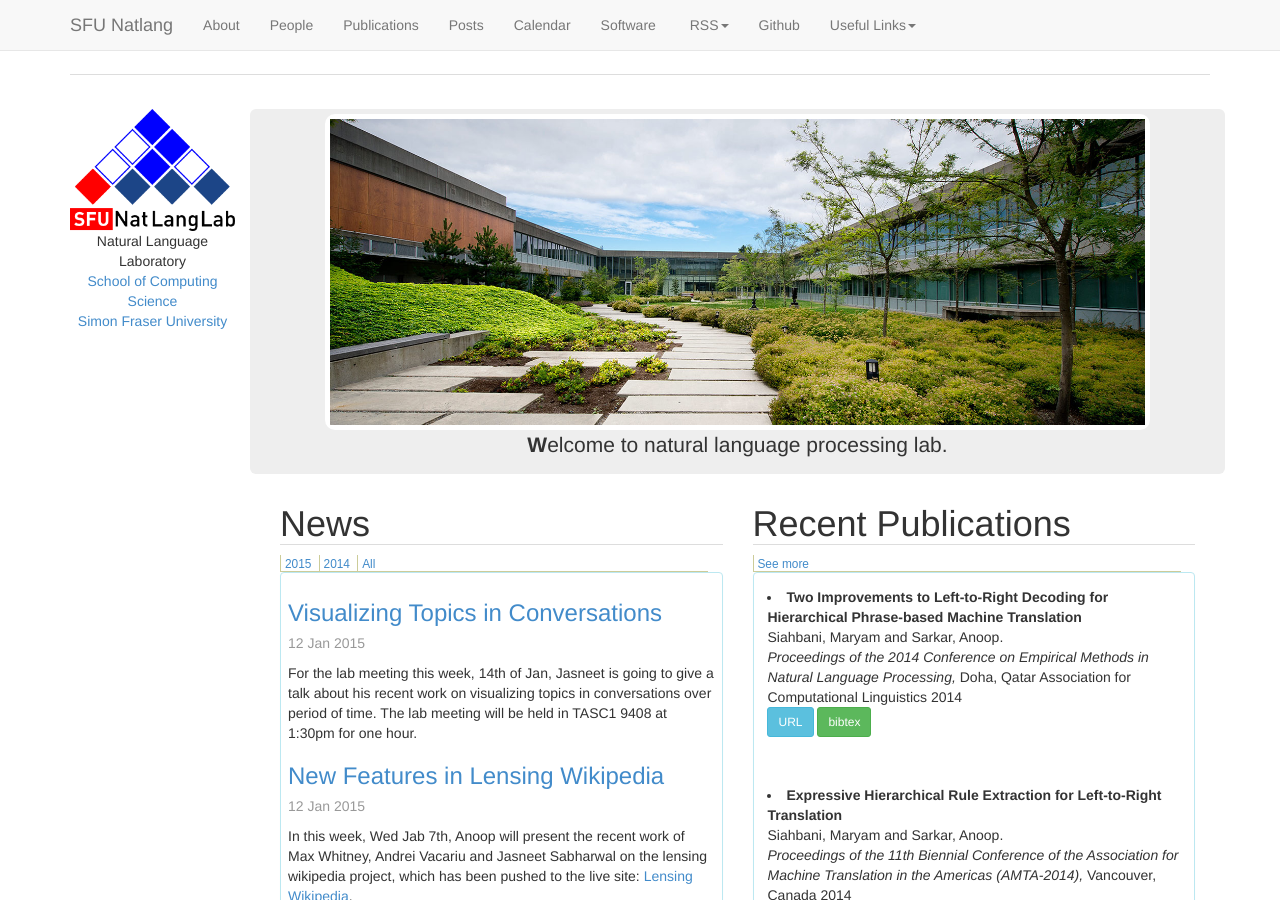
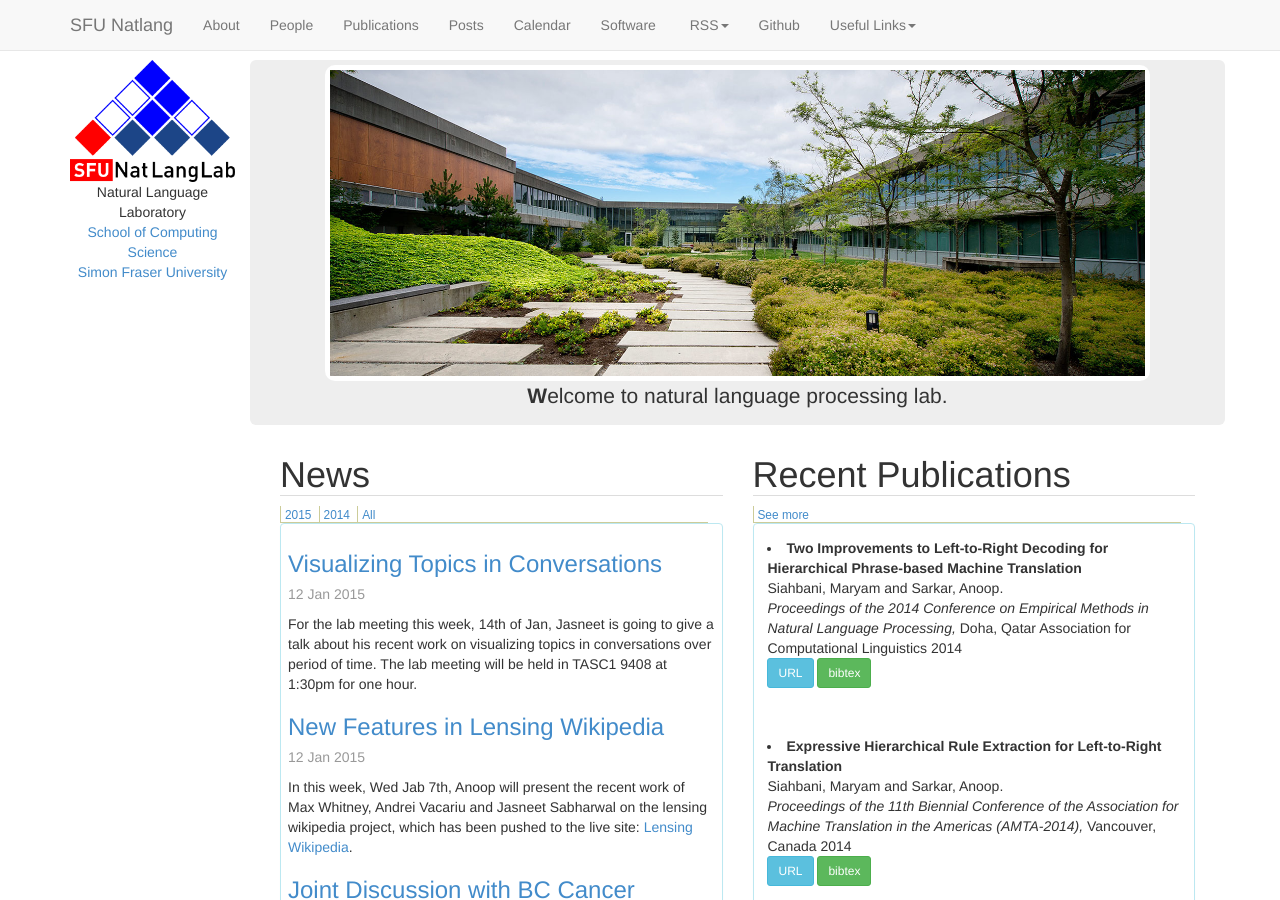
Before and after one commit to sfu-natlang/sfu-natlang.github.io, a Jekyll site: the page built from index.html, in a window 1280 px wide and 900 px high. Built offline with Jekyll 4.4.1, drawn with Linux system fonts in a browser that asks for light colours.

Commit message:
cleaning a little bit

```diff
--- a/_layouts/default.html
+++ b/_layouts/default.html
@@ -60,12 +59,8 @@
               <li><a href="http://www.cs.rochester.edu/~tetreaul/conferences.html">NLP/CL Conference Deadlines</a></li>
               <li><a href="http://feedburner.google.com/fb/a/mailverify?uri=natlang&amp;loc=en_US">Subscribe by email</a></li>
               <li><a href="https://wiki.sfu.ca/research/natlang/index.php/Main_Page">Wiki</a></li>
-
-
             </ul>
           </li>
-
-
           </ul>
         </div><!-- navbar-collapse -->
       </div>
@@ -74,7 +69,7 @@
     <div class="container">
       <div class="row">
         <div class="col-md-12 contentarea">
-           {% if page.title != '' %}
+           {% if page.title  %}
                <header class="pageheader">
                     <h1>{{ page.title }}</h1>
                </header>
@@ -102,38 +97,16 @@
 });
 
 bibtex_reader = new BibtexDisplay()
-// TODO better structure for constraints
 constraints = {};
 constraints['LAST'] = 5;
 
-// function get_years(){
-  // years = bibtex_reader.get_years($("#bibtex_input").val());
-  // // years = [{"year":"2014","value":"1"},{"year":"2013","value":"2"}]
-  // $.each(years, function (key, value) {
-  //   $('.panel-title').append('<button class="btn years_btn btn-primary" type="button" value=\''+key+'\' > '+key+' <span class="badge alert-info">'+value+'</span> </button> ');
-  // });
-  // $('.years_btn').click(function() {
-  //             $(".bibtex_template").hide();
-  //             constraints['YEAR']=$(this).val();
-  //             (new BibtexDisplay()).displayBibtex($("#bibtex_input").val(), $("#bibtex_display"),constraints);
-  //       });
-  // $('.allyears').click(function() {
-  //   $(".bibtex_template").hide();
-  //   delete constraints['YEAR'];
-  //   (new BibtexDisplay()).displayBibtex($("#bibtex_input").val(), $("#bibtex_display"),constraints);
-  //   });
-// }
-
 function bibtex_js_draw() {
   $(".bibtex_template").hide();
-  bibtex_reader.displayBibtex($("#bibtex_input").val(), $("#bibtex_display"),constraints);//'non',year);
+  bibtex_reader.displayBibtex($("#bibtex_input").val(), $("#bibtex_display"),constraints);
 }
 
 $(document).ready( function() {
-  // $('.years').append('<button class="btn btn-primary" type="button" value=\'2012\' onclick="bibtex_js_draw()"> 2012 </button> ');
   $("#bibtex_input").load( "publications/publications.bib",   bibtex_js_draw );
-  // $("#bibtex_input").load( "publications/publications.bib",   get_years );
-
 } );
 </script>
 
```
Also changed, not shown: other parts of _layouts/default.html (+1 -2 lines).
